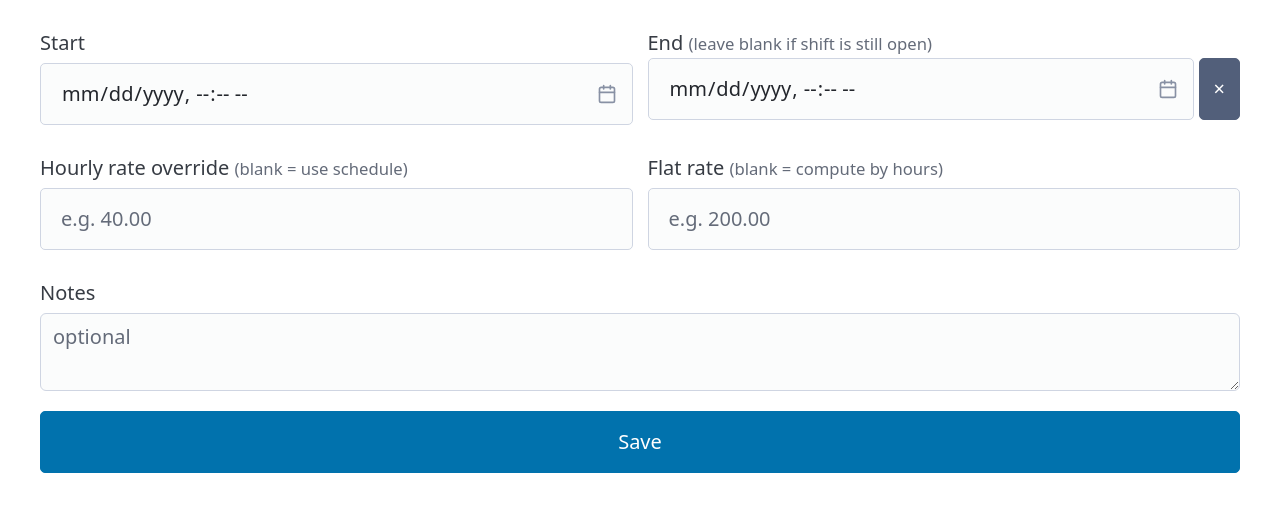
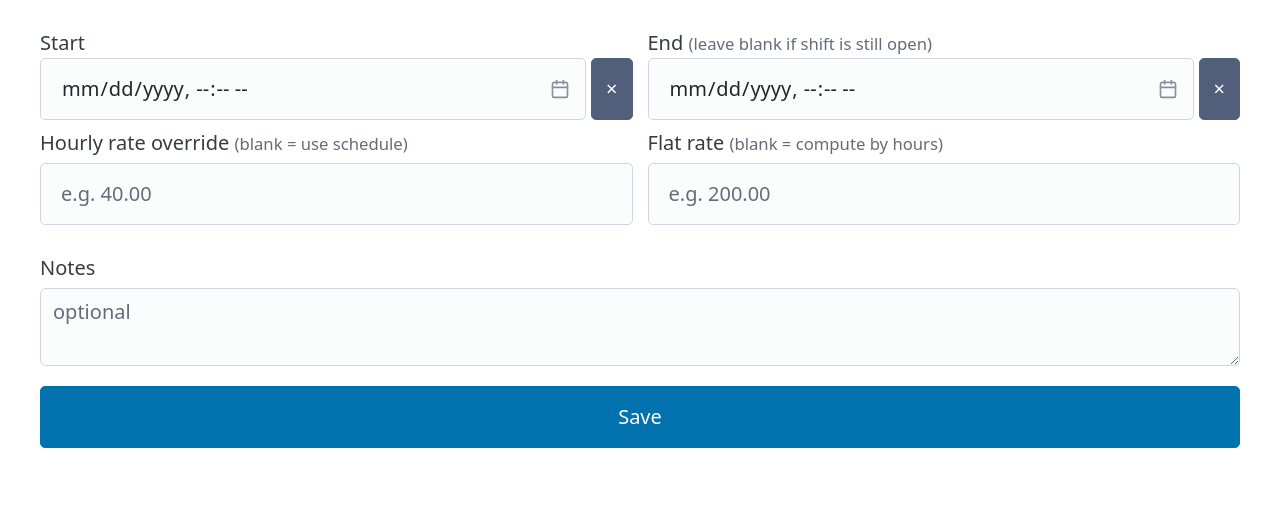
Before and after one commit to uppertoe/shifter, a FastAPI app: template src/shifter/templates/shifts/edit.html in a window 1280 px wide. Shown: the part 305-818 px from the top of the page. After the commit the page ends 753 px from the top, so only its background shows below. Run offline with FastAPI, Linux system fonts and the light colour scheme; the template is opened without the code that fills it, so the values that code supplies are empty; parts of the project's set-up code (start-up, migrations or seed data) failed here and were passed over.

Commit message:
Symmetric clear buttons on shift edit datetime pickers
Wrap both Start and End in .input-clearable so the two columns line up
vertically — previously only End had the wrapper, which made End's row
slightly taller than Start's. Both inputs now have an × clear button;
clearing Start submits an empty value that fails server-side validation
(Start is still required), but the visual symmetry is the point.

Applied on the standalone shift edit page and the dashboard inline
editor (which has the same Start/End pair).

Co-Authored-By: Claude Opus 4.7 (1M context) <noreply@anthropic.com>

```diff
--- a/src/shifter/templates/dashboard/_inline_editor.html
+++ b/src/shifter/templates/dashboard/_inline_editor.html
@@ -14,7 +14,10 @@
     <input type="hidden" name="confirm" value="{{ '1' if confirm_on_save else '0' }}">
     <div class="grid">
       <label>Start
-        <input type="datetime-local" name="start_local" value="{{ start_local }}" required>
+        <span class="input-clearable">
+          <input type="datetime-local" name="start_local" value="{{ start_local }}" required>
+          <button type="button" class="input-clear-btn" aria-label="Clear start time">&times;</button>
+        </span>
       </label>
       <label>End <small class="muted">(blank = leave open)</small>
         <span class="input-clearable">
--- a/src/shifter/templates/shifts/edit.html
+++ b/src/shifter/templates/shifts/edit.html
@@ -22,7 +22,10 @@
 
   <div class="grid">
     <label>Start
-      <input type="datetime-local" name="start_local" value="{{ start_local }}" required>
+      <span class="input-clearable">
+        <input type="datetime-local" name="start_local" value="{{ start_local }}" required>
+        <button type="button" class="input-clear-btn" aria-label="Clear start time">&times;</button>
+      </span>
     </label>
     <label>End <small class="muted">(leave blank if shift is still open)</small>
       <span class="input-clearable">
```
